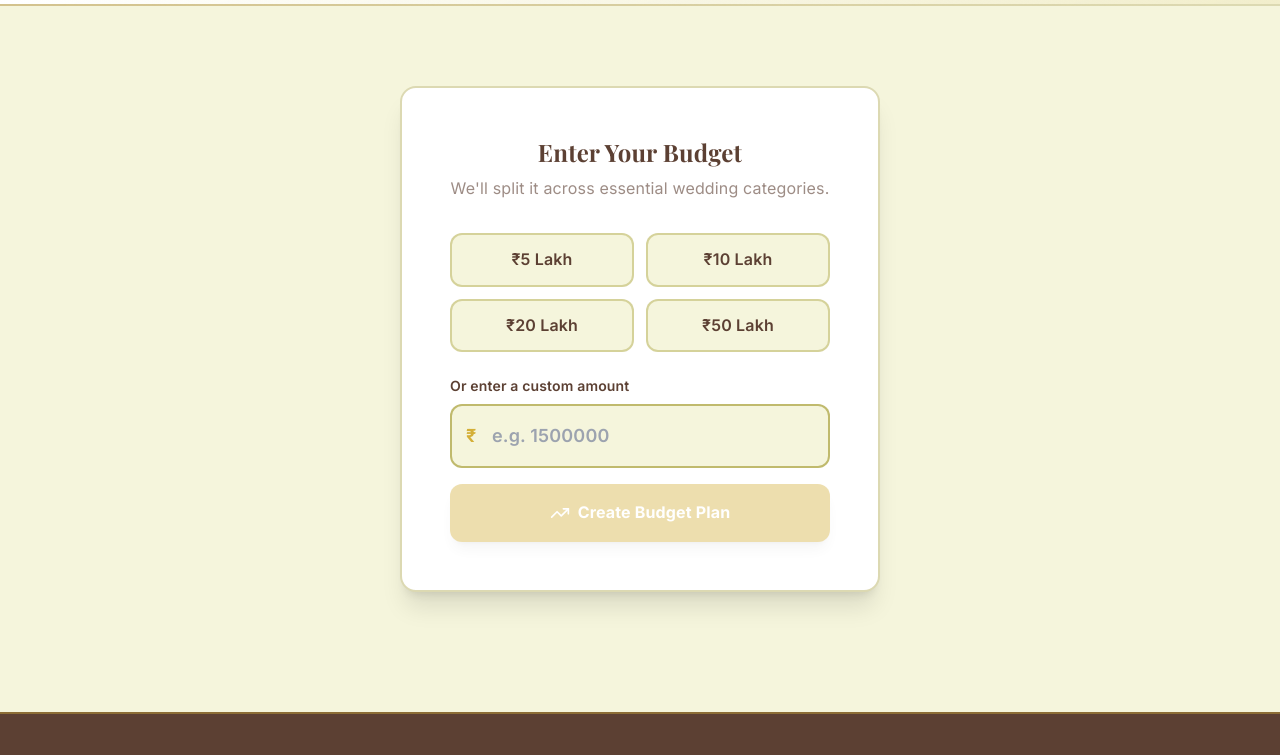
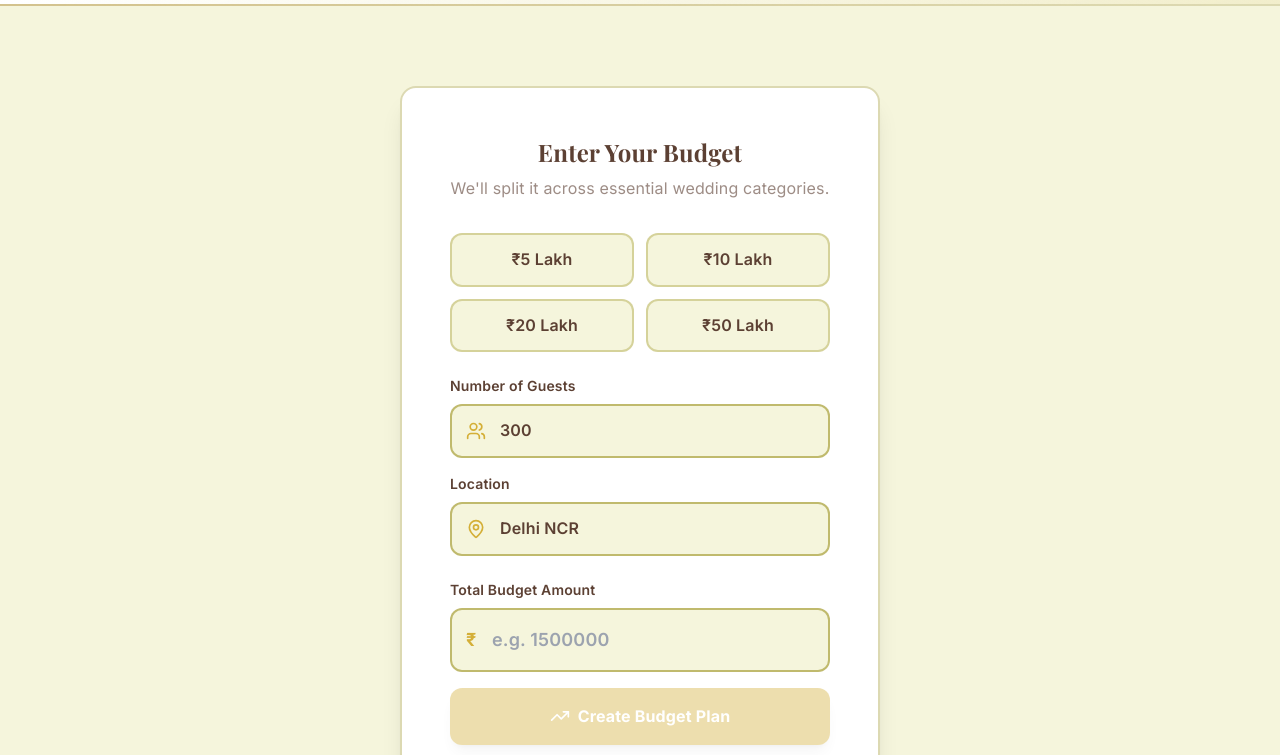
Before and after one commit to sankalp-happy/shadisaj, a React (Vite) app: page /budget in a window 1280 px wide. Shown: the part 424-1179 px from the top of the page. Built offline with nearby package versions, Linux system fonts and the light colour scheme.

Commit message:
feat: add guests and location inputs to budget planner

```diff
--- a/src/pages/Budget.jsx
+++ b/src/pages/Budget.jsx
@@ -1,9 +1,10 @@
 import { useState } from 'react';
-import { IndianRupee, RotateCcw, TrendingUp } from 'lucide-react';
+import { IndianRupee, RotateCcw, TrendingUp, Users, MapPin } from 'lucide-react';
 import { budgetCategories } from '../data/budgetCategories';
 import { services } from '../data/services';
 import { Link } from 'react-router-dom';
 
+const LOCATIONS = ['Delhi NCR', 'Mumbai', 'Bangalore', 'Jaipur', 'Muradabad', 'Other'];
 const PRESETS = [
   { label: '₹5 Lakh', value: 500000 },
   { label: '₹10 Lakh', value: 1000000 },
@@ -21,12 +22,15 @@ function formatINR(n) {
 
 export default function Budget() {
   const [budget, setBudget] = useState('');
+  const [guests, setGuests] = useState('300');
+  const [location, setLocation] = useState('Delhi NCR');
   const [submitted, setSubmitted] = useState(false);
   const [percentages, setPercentages] = useState(() =>
     Object.fromEntries(budgetCategories.map(c => [c.id, c.percentage]))
   );
 
   const total = parseInt(budget.replace(/,/g, ''), 10) || 0;
+  const numGuests = parseInt(guests, 10) || 300;
   const totalPercent = Object.values(percentages).reduce((a, b) => a + b, 0);
 
   const handleSubmit = (e) => {
@@ -85,7 +89,45 @@ export default function Budget() {
               </div>
 
               <form onSubmit={handleSubmit}>
-                <label className="block text-sm font-semibold text-text-primary mb-2">Or enter a custom amount</label>
+                {/* Guest Count */}
+                <div className="mb-4">
+                  <label className="block text-sm font-semibold text-text-primary mb-2">Number of Guests</label>
+                  <div className="relative">
+                    <span className="absolute left-4 top-1/2 -translate-y-1/2 text-brand-interactive">
+                      <Users className="w-5 h-5" />
+                    </span>
+                    <input
+                      type="number"
+                      min="10"
+                      value={guests}
+                      onChange={e => setGuests(e.target.value)}
+                      className="w-full pl-12 pr-4 py-3 border-2 border-utility-border/50 rounded-xl bg-background-main text-text-primary font-semibold focus:outline-none focus:border-brand-interactive transition-colors"
+                      placeholder="e.g. 300"
+                      required
+                    />
+                  </div>
+                </div>
+
+                {/* Location */}
+                <div className="mb-6">
+                  <label className="block text-sm font-semibold text-text-primary mb-2">Location</label>
+                  <div className="relative">
+                    <span className="absolute left-4 top-1/2 -translate-y-1/2 text-brand-interactive">
+                      <MapPin className="w-5 h-5" />
+                    </span>
+                    <select
+                      value={location}
+                      onChange={e => setLocation(e.target.value)}
+                      className="w-full pl-12 pr-4 py-3 border-2 border-utility-border/50 rounded-xl bg-background-main text-text-primary font-semibold focus:outline-none focus:border-brand-interactive transition-colors appearance-none"
+                    >
+                      {LOCATIONS.map(loc => (
+                        <option key={loc} value={loc}>{loc}</option>
+                      ))}
+                    </select>
+                  </div>
+                </div>
+
+                <label className="block text-sm font-semibold text-text-primary mb-2">Total Budget Amount</label>
                 <div className="relative mb-2">
                   <span className="absolute left-4 top-1/2 -translate-y-1/2 text-brand-interactive font-bold text-lg">₹</span>
                   <input
@@ -206,8 +248,8 @@ export default function Budget() {
                     const venueBudget = Math.round((percentages['venue-catering'] / 100) * total);
                     // 70% of venue-catering budget goes to Venue
                     const venueTarget = venueBudget * 0.7;
-                    // 30% of venue-catering budget goes to Catering (assume 300 guests)
-                    const catererTargetPerPlate = (venueBudget * 0.3) / 300;
+                    // 30% of venue-catering budget goes to Catering
+                    const catererTargetPerPlate = (venueBudget * 0.3) / numGuests;
 
                     const decoratorTarget = Math.round((percentages['decoration'] / 100) * total);
                     const photoTarget = Math.round((percentages['photography'] / 100) * total);
@@ -219,7 +261,7 @@ export default function Budget() {
 
                     const getSuggestions = (cat, target) => {
                       let res = services
-                        .filter(s => s.category === cat && s.priceRange.min <= target)
+                        .filter(s => s.category === cat && s.priceRange.min <= target && (location === 'Other' || s.location.includes(location) || s.location.includes('Delhi') && location.includes('Delhi')))
                         .sort((a, b) => b.rating - a.rating)
                         .slice(0, 3);
                       if (res.length === 0) {
```
